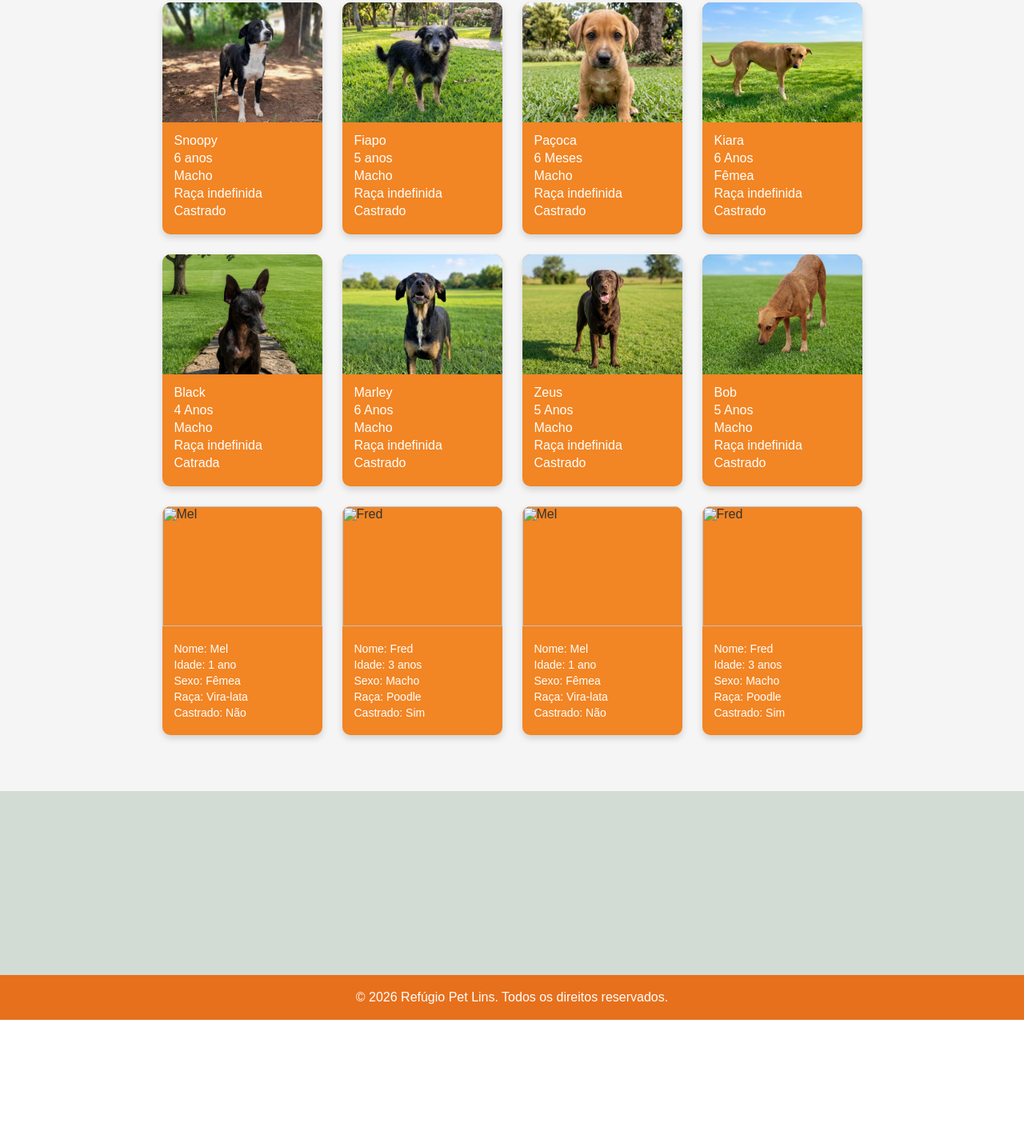
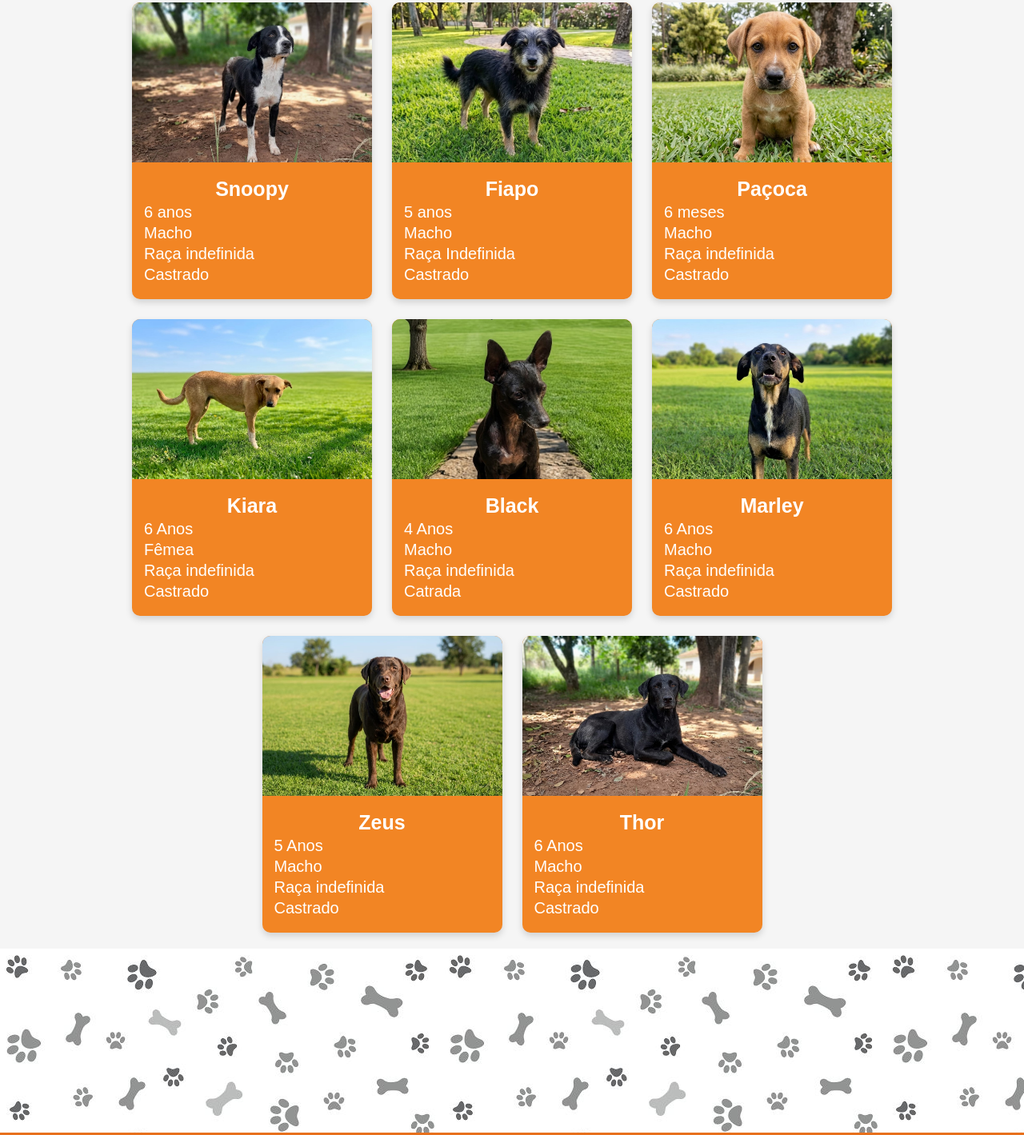
Before and after one commit to adrianobezerra1/refugio-pet-lins, a plain HTML site: page codigo/catalogo.html in a window 1280 px wide. Shown: the part 575-1994 px from the top of the page at 80% size. Before the commit the page ends 1850 px from the top, so only its background shows below. Drawn offline with Linux system fonts and the light colour scheme.

Commit message:
organização e alteração de todas as páginas

```diff
--- a/codigo/catalogo.html
+++ b/codigo/catalogo.html
@@ -11,7 +11,7 @@
   <body>
 
     <header class="cabecalho">
-        <h1 class="logo"><img src="img/logo-semfundo.png" alt="Refúgio Pet Lins"></h1>
+        <h1 class="logo"><a href="pagina-inicial.html"><img src="img/logo-semfundo.png" alt="Refúgio Pet Lins"></a></h1>
 
         <nav class="menu-opcoes">
     <ul>
@@ -42,15 +42,15 @@
                 <ul class="grade-cards">
 
 
-                    </li><!-- Card 1 -->
+                    <!-- Card 1 -->
                     <li class="card-animal">
                         <img src="img/snoop.jpeg" alt="Snoopy" class="foto-animal">
                         <div class="info-animal">
-                           </strong> Snoopy</p>
-                            </strong> 6 anos</p>
-                            </strong> Macho</p>
-                            </strong> Raça indefinida</p>
-                           </strong> Castrado</p>
+                           <h1>Snoopy</h1>
+                            <p>6 anos</p>
+                            <p>Macho</p>
+                            <p>Raça indefinida</p>
+                           <p>Castrado</p>
                         </div>
                     </li>
 
@@ -58,11 +58,11 @@
                     <li class="card-animal">
                         <img src="img/fiapo.jpeg" alt="Fiapo" class="foto-animal">
                         <div class="info-animal">
-                           </strong> Fiapo</p>
-                          </strong> 5 anos</p>
-                            </strong> Macho</p>
-                            </strong> Raça indefinida</p>
-                           </strong> Castrado</p>
+                           <h1>Fiapo</h1>
+                          <p> 5 anos</p>
+                            <p> Macho</p>
+                            <p> Raça Indefinida</p>
+                           <p> Castrado</p>
                         </div>
                     </li>
 
@@ -70,11 +70,11 @@
                     <li class="card-animal">
                         <img src="img/paçoca.jpeg" alt="Paçoca" class="foto-animal">
                         <div class="info-animal">
-                            </strong> Paçoca</p>
-                            </strong> 6 Meses</p>
-                            </strong> Macho</p>
-                            </strong> Raça indefinida</p>
-                            </strong> Castrado</p>
+                            <h1>Paçoca</h1>
+                            <p>6 meses</p>
+                            <p>Macho</p>
+                            <p>Raça indefinida</p>
+                            <p>Castrado</p>
                         </div>
                     </li>
 
@@ -83,11 +83,11 @@
                     <li class="card-animal">
                         <img src="img/kiara.jpeg" alt="Kiara" class="foto-animal">
                         <div class="info-animal">
-                            </strong> Kiara</p>
-                            </strong> 6 Anos</p>
-                            </strong> Fêmea</p>
-                            </strong> Raça indefinida</p>
-                            </strong> Castrado</p>
+                            <h1>Kiara</h1>
+                            <p> 6 Anos</p>
+                            <p> Fêmea</p>
+                            <p> Raça indefinida</p>
+                            <p> Castrado</p>
                         </div>
                     </li>
 
@@ -95,11 +95,11 @@
                     <li class="card-animal">
                         <img src="img/black.jpeg" alt="Black" class="foto-animal">
                         <div class="info-animal">
-                            </strong> Black</p>
-                            </strong> 4 Anos</p>
-                            </strong> Macho</p>
-                            </strong> Raça indefinida</p>
-                            </strong> Catrada</p>
+                            <h1>Black</h1>
+                            <p> 4 Anos</p>
+                            <p> Macho</p>
+                            <p> Raça indefinida</p>
+                            <p> Catrada</p>
                         </div>
                     </li>
 
@@ -107,11 +107,11 @@
                     <li class="card-animal">
                         <img src="img/marley.jpeg" alt="Marley" class="foto-animal">
                         <div class="info-animal">
-                            </strong> Marley</p>
-                            </strong> 6 Anos</p>
-                            </strong> Macho</p>
-                            </strong> Raça indefinida</p>
-                            </strong> Castrado</p>
+                            <h1>Marley</h1>
+                            <p> 6 Anos</p>
+                            <p> Macho</p>
+                            <p> Raça indefinida</p>
+                            <p> Castrado</p>
                         </div>
                     </li>
 
@@ -119,71 +119,23 @@
                     <li class="card-animal">
                         <img src="img/zeus.jpeg" alt="Zeus" class="foto-animal">
                         <div class="info-animal">
-                            </strong> Zeus</p>
-                           </strong> 5 Anos</p>
-                           </strong> Macho</p>
-                            </strong> Raça indefinida</p>
-                            </strong> Castrado</p>
+                            <h1>Zeus</h1>
+                            <p> 5 Anos</p>
+                            <p> Macho</p>
+                            <p> Raça indefinida</p>
+                            <p> Castrado</p>
                         </div>
                     </li>
 
                     <!-- Card 8 -->
                     <li class="card-animal">
-                        <img src="img/bob.jpeg" alt="Bob" class="foto-animal">
+                        <img src="img/thor.jpeg" alt="Thor" class="foto-animal">
                         <div class="info-animal">
-                           </strong> Bob</p>
-                            </strong> 5 Anos</p>
-                            </strong> Macho</p>
-                            </strong> Raça indefinida</p>
-                           </strong> Castrado</p>
-                        </div>
-                    </li>
-
-                    <!-- Card 9 -->
-                    <li class="card-animal">
-                        <img src="img/cachorro-negao.jpeg" alt="Mel" class="foto-animal">
-                        <div class="info-animal">
-                            <p><strong>Nome:</strong> Mel</p>
-                            <p><strong>Idade:</strong> 1 ano</p>
-                            <p><strong>Sexo:</strong> Fêmea</p>
-                            <p><strong>Raça:</strong> Vira-lata</p>
-                            <p><strong>Castrado:</strong> Não</p>
-                        </div>
-                    </li>
-
-                    <!-- Card 10 -->
-                    <li class="card-animal">
-                        <img src="img/WhatsApp Image 2026-11-08 at 14.06.09 (2).jpeg" alt="Fred" class="foto-animal">
-                        <div class="info-animal">
-                            <p><strong>Nome:</strong> Fred</p>
-                            <p><strong>Idade:</strong> 3 anos</p>
-                            <p><strong>Sexo:</strong> Macho</p>
-                            <p><strong>Raça:</strong> Poodle</p>
-                            <p><strong>Castrado:</strong> Sim</p>
-                        </div>
-                    </li>
-
-                    <!-- Card  11 -->
-                    <li class="card-animal">
-                        <img src="img/cachorro-negao.jpeg" alt="Mel" class="foto-animal">
-                        <div class="info-animal">
-                            <p><strong>Nome:</strong> Mel</p>
-                            <p><strong>Idade:</strong> 1 ano</p>
-                            <p><strong>Sexo:</strong> Fêmea</p>
-                            <p><strong>Raça:</strong> Vira-lata</p>
-                            <p><strong>Castrado:</strong> Não</p>
-                        </div>
-                    </li>
-
-                    <!-- Card 12 -->
-                    <li class="card-animal">
-                        <img src="img/WhatsApp Image 2026-11-08 at 14.06.09 (2).jpeg" alt="Fred" class="foto-animal">
-                        <div class="info-animal">
-                            <p><strong>Nome:</strong> Fred</p>
-                            <p><strong>Idade:</strong> 3 anos</p>
-                            <p><strong>Sexo:</strong> Macho</p>
-                            <p><strong>Raça:</strong> Poodle</p>
-                            <p><strong>Castrado:</strong> Sim</p>
+                            <h1>Thor</h1>
+                            <p> 6 Anos</p>
+                            <p> Macho</p>
+                            <p> Raça indefinida</p>
+                            <p> Castrado</p>
                         </div>
                     </li>
 
--- a/codigo/css/catalogo.css
+++ b/codigo/css/catalogo.css
@@ -14,7 +14,7 @@ body {
 
 /* Cabeçalho */
 .cabecalho {
-    background: transparent;
+    background-color: #FFFFFF;
     position: relative;
     display: flex;
     align-items: center;
@@ -82,15 +82,12 @@ main {
 }
 
 .faixa-rodapé {
-   background-color:#D3DBD5;
-    background-size: cover;
-    background-position: center;
-    background-repeat: no-repeat;
+   background-image: url(../img/fundo-patas.jpeg);
+    background-repeat: repeat;
     width: auto;
     height:  150px;
     padding: 40px;
     text-align: center;
-    margin-top: 50px;
 }
 
 .secao-principal {
@@ -185,7 +182,7 @@ footer {
 
 /* Estilo individual de cada bloco/card de animal */
 .card-animal {
-    width: 200px;
+    width: 300px;
     background-color: #f28524; /* Cor laranja individual */
     border-radius: 10px;
     overflow: hidden;
@@ -196,8 +193,8 @@ footer {
 
 /* Força a imagem a aparecer com tamanho correto dentro do card */
 .foto-animal {
-    width: 100%;
-    height:150px;
+    width: auto;
+    height:200px;
     object-fit: cover; /* Corta a imagem sem distorcer */
     display: block;
 }
@@ -212,7 +209,14 @@ footer {
 
 .info-animal p {
     margin: 6px 0;
-    font-size: 14px;
+    font-size: 20px;
+}
+
+.info-animal h1 {
+    margin: 6px 0;
+    font-size: 25px;
+    font-weight: bold;
+    text-align: center;
 }
 
 .faixa-laranja {
--- a/codigo/css/contato.css
+++ b/codigo/css/contato.css
@@ -77,6 +77,15 @@ main {
     background-repeat: no-repeat;
     width: auto;
     height:  250px;
+    padding: 40px;
+    text-align: center;
+}
+
+.faixa-rodapé {
+   background-image: url(../img/fundo-patas.jpeg);
+    background-repeat: repeat;
+    width: auto;
+    height:  150px;
     padding: 40px;
     text-align: center;
 }
--- a/codigo/css/estilo.css
+++ b/codigo/css/estilo.css
@@ -80,6 +80,15 @@ main {
     text-align: center;
 }
 
+.faixa-rodapé {
+   background-image: url(../img/fundo-patas.jpeg);
+    background-repeat: repeat;
+    width: auto;
+    height:  150px;
+    padding: 40px;
+    text-align: center;
+}
+
 .secao-principal {
     padding: 20px 30px 40px;
 }
@@ -128,14 +137,22 @@ main {
 
 /* Espaço reservado para as imagens */
 .imagem-ong {
-    background-color: #D3DBD5;
-    min-height: 250px;
     display: flex;
     align-items: center;
     justify-content: center;
     text-align: center;
-    padding: 10px;
     box-sizing: border-box;
+}
+
+.imagem-ong img {
+    width: auto;
+    height:250px;
+    object-fit: cover; /* Corta a imagem sem distorcer */
+    display: block;
+    background-size: cover;
+    background-position: center;
+    background-repeat: no-repeat;
+    border-radius: 10px;
 }
 
 /* Rodapé */
--- a/codigo/css/pagina-inicial.css
+++ b/codigo/css/pagina-inicial.css
@@ -73,6 +73,15 @@ main {
     text-align: center;
 }
 
+.faixa-rodapé {
+   background-image: url(../img/fundo-patas.jpeg);
+    background-repeat: repeat;
+    width: auto;
+    height:  150px;
+    padding: 40px;
+    text-align: center;
+}
+
 /* Seção de animais */
 .secao-principal {
     padding: 30px;
@@ -113,6 +122,7 @@ main {
 .card-animal h3 {
     text-align: center;
     margin-top: 10px;
+    font-weight: bold;
 }
 
 .botao-animais {
@@ -130,6 +140,10 @@ main {
     text-decoration: none;
     cursor: pointer;
     transition: background-color 0.3s;
+}
+
+.botao-animais:hover {
+    background-color: #cc5e17;
 }
 
 .titulo-secao h2 {
```
Also changed, not shown: codigo/contato.html (+1 -2 lines), codigo/index.html (+4 -4 lines), codigo/pagina-inicial.html (+9 -12 lines), codigo/img/fundo-patas.jpeg (added).
